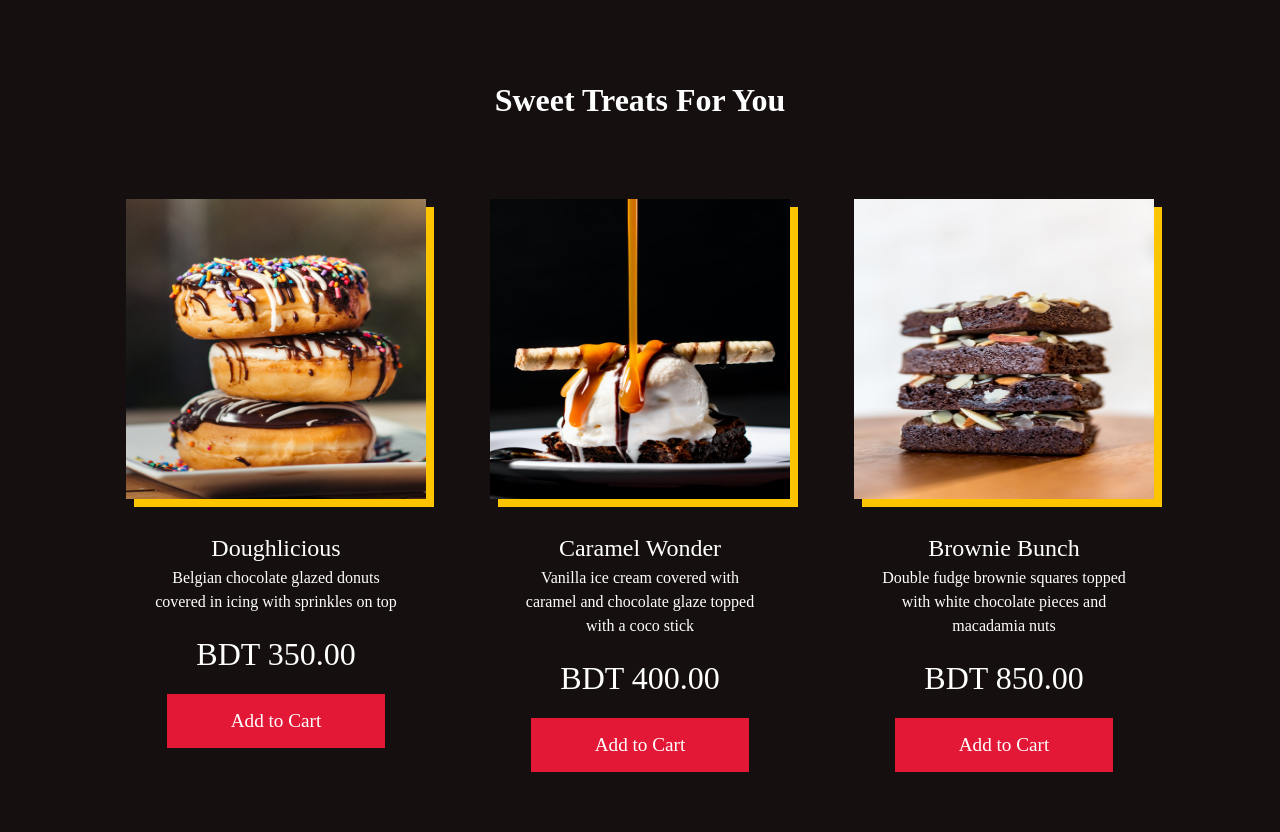
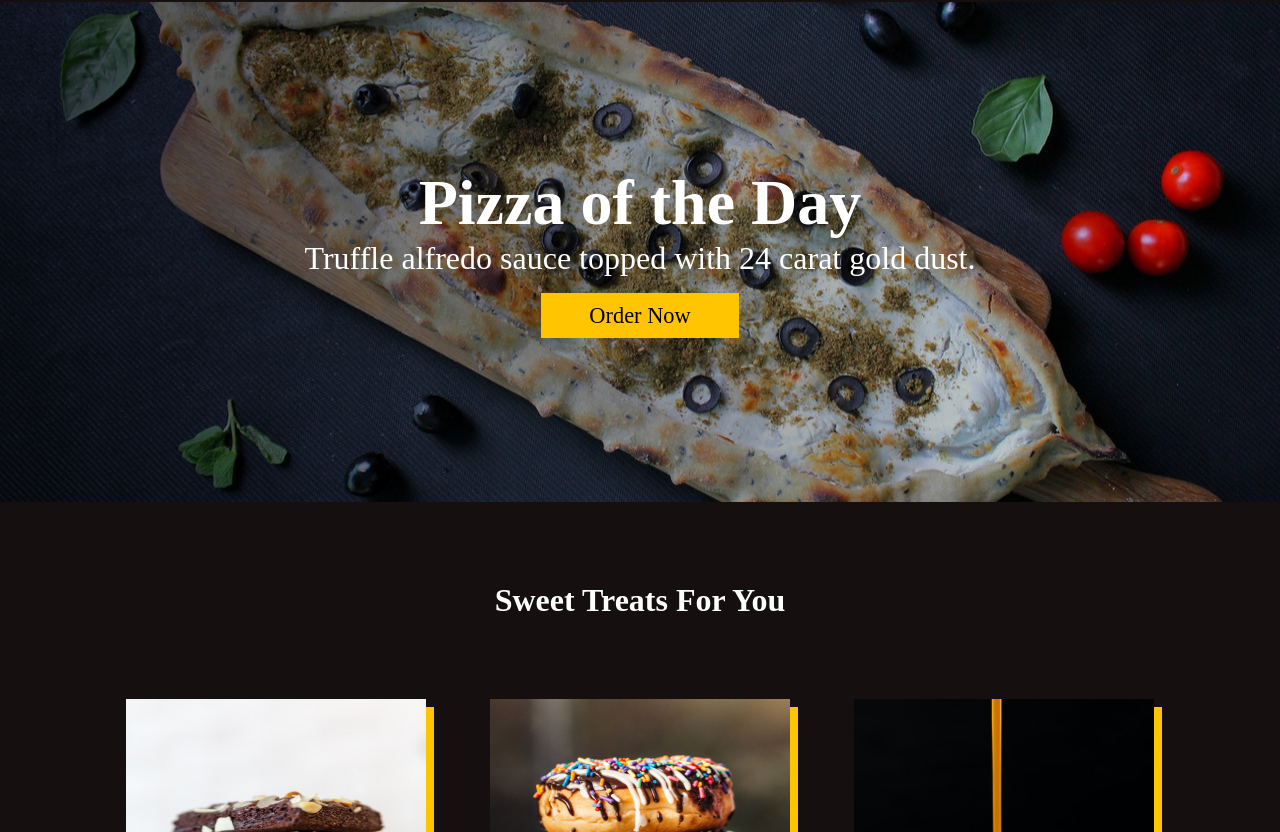
Before and after one commit to istyaque-ahammed/CSEKU_WPL_2023_Responsive-Restaurant-WebSite, a React (Create React App) app in the folder responsive-restaurant-website/: page / in a window 1280 px wide. Shown: the part 1648-2480 px from the top of the page. Built offline with nearby package versions, Linux system fonts and the light colour scheme; a web font is replaced by a local one.

Commit message:
Features Update

```diff
--- a/responsive-restaurant-website/src/App.js
+++ b/responsive-restaurant-website/src/App.js
@@ -4,6 +4,7 @@ import {GlobalStyle} from './globalStyles';
 import Hero from './components/Hero';
 import Products from './components/Products';
 import { productData, productDataTwo } from './components/Products/data';
+import Feature from './components/Feature';
 
 function App() {
   return (
@@ -11,6 +12,7 @@ function App() {
       <GlobalStyle />
       <Hero />
       <Products heading='Delicious Pizza For You' data={productData}/>
+      <Feature/>
       <Products heading='Sweet Treats For You' data={productDataTwo}/>
 
 
--- /dev/null
+++ b/responsive-restaurant-website/src/components/Feature/FeatureElements.js
@@ -0,0 +1,42 @@
+import styled from 'styled-components';
+import FeaturePic from '../../images/featured3.jpg';
+
+export const FeatureContainer = styled.div`
+  background: linear-gradient(to right, rgba(0, 0, 0, 0.7), rgba(0, 0, 0, 0.1)),
+    url(${FeaturePic});
+  height: 100vh;
+  max-height: 500px;
+  background-position: center;
+  background-size: cover;
+  display: flex;
+  flex-direction: column;
+  justify-content: center;
+  align-items: center;
+  color: #fff;
+  text-align: center;
+  padding: 0 1rem;
+
+  h1 {
+    font-size: clamp(3rem, 5vw, 5rem);
+  }
+
+  p {
+    margin-bottom: 1rem;
+    font-size: clamp(1rem, 3vw, 2rem);
+  }
+`;
+export const FeatureButton = styled.button`
+  font-size: 1.4rem;
+  padding: 0.6rem 3rem;
+  border: none;
+  background: #ffc500;
+  color: #000;
+  transition: 0.2s ease-out;
+
+  &:hover {
+    color: #fff;
+    background: #e31837;
+    transition: 0.2s ease-out;
+    cursor: pointer;
+  }
+`;
--- /dev/null
+++ b/responsive-restaurant-website/src/components/Feature/index.js
@@ -0,0 +1,14 @@
+import React from 'react';
+import { FeatureContainer, FeatureButton } from './FeatureElements';
+
+const Feature = () => {
+  return (
+    <FeatureContainer>
+      <h1>Pizza of the Day</h1>
+      <p>Truffle alfredo sauce topped with 24 carat gold dust.</p>
+      <FeatureButton>Order Now</FeatureButton>
+    </FeatureContainer>
+  );
+};
+
+export default Feature;
--- a/responsive-restaurant-website/src/components/Products/data.js
+++ b/responsive-restaurant-website/src/components/Products/data.js
@@ -37,6 +37,15 @@ export const productData = [
 
 export const productDataTwo = [
   {
+    img: sweet1,
+    alt: 'Brownie',
+    name: 'Brownie Bunch',
+    desc:
+      'Double fudge brownie squares topped with white chocolate pieces and macadamia nuts',
+    price: 'BDT 850.00',
+    button: 'Add to Cart'
+  },
+  {
     img: sweet2,
     alt: 'Donuts',
     name: 'Doughlicious',
@@ -53,14 +62,6 @@ export const productDataTwo = [
       'Vanilla ice cream covered with caramel and chocolate glaze topped with a coco stick',
     price: 'BDT 400.00',
     button: 'Add to Cart'
-  },
-  {
-    img: sweet1,
-    alt: 'Brownie',
-    name: 'Brownie Bunch',
-    desc:
-      'Double fudge brownie squares topped with white chocolate pieces and macadamia nuts',
-    price: 'BDT 850.00',
-    button: 'Add to Cart'
   }
+
 ];
```
Also changed, not shown: responsive-restaurant-website/src/images/logo.png.
